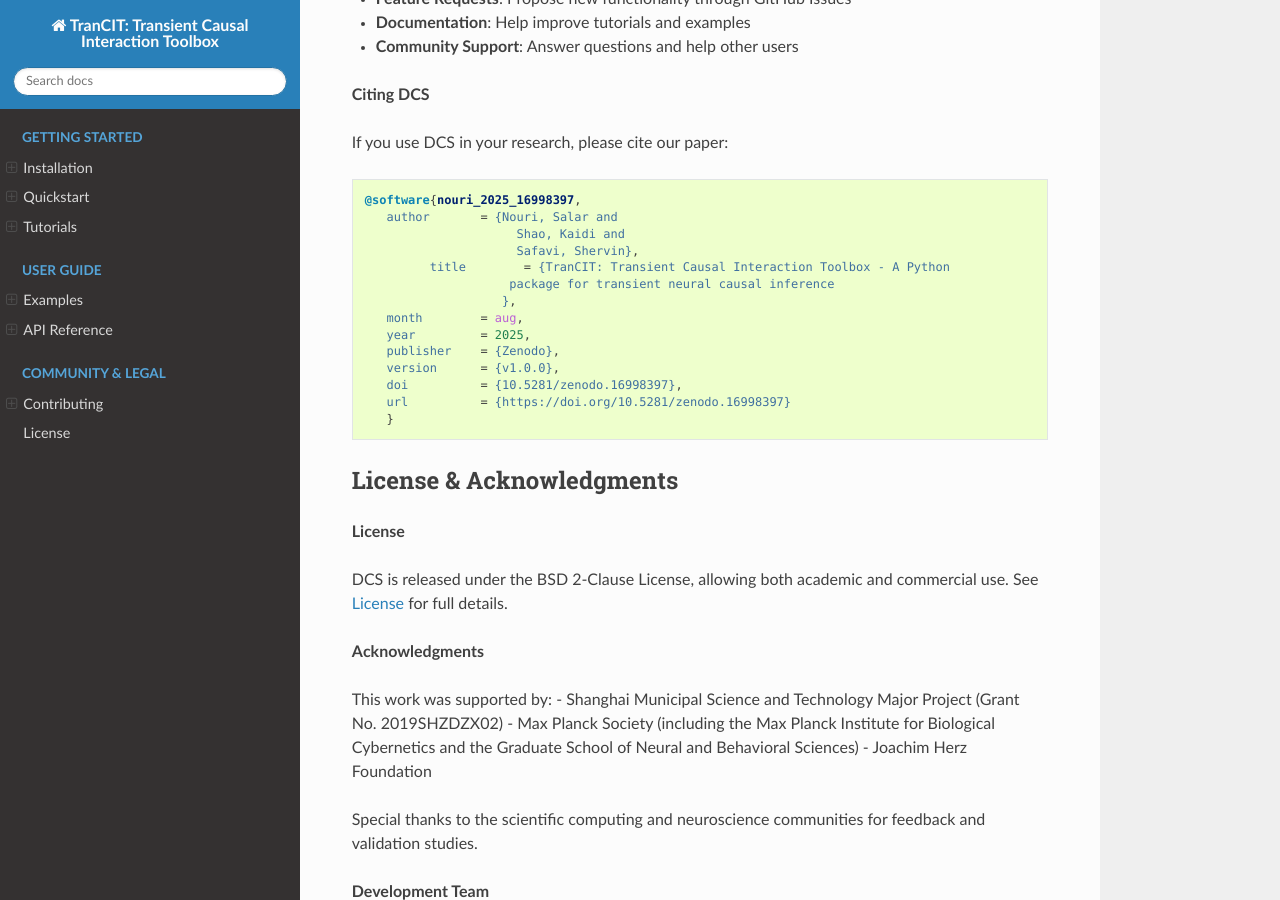
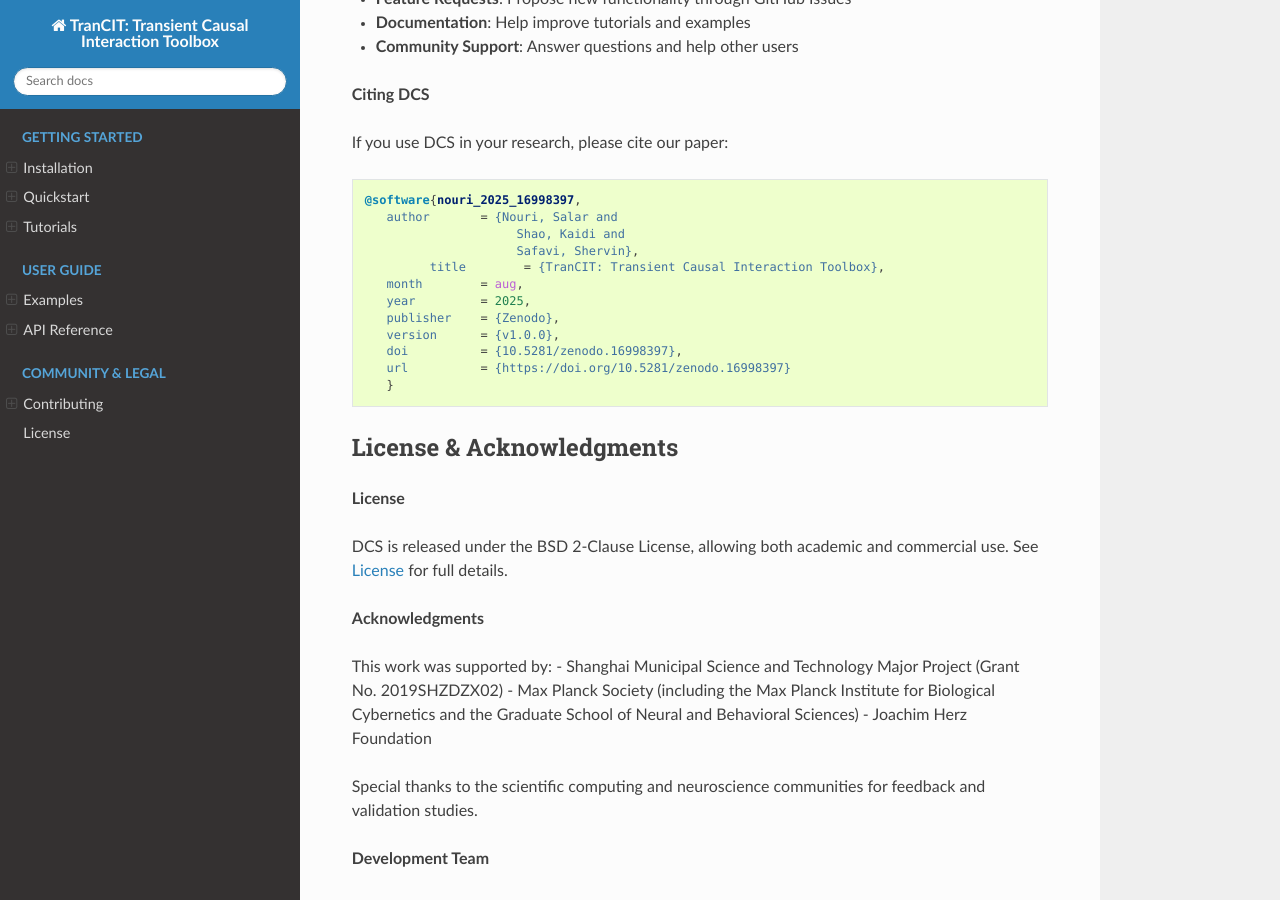
Before and after one commit to CMC-lab/TranCIT, a Sphinx documentation site: the page built from docs/index.rst, in a window 1280 px wide and 900 px high, scrolled down 6380 px. Built offline with Sphinx 7.4.7 and the Read the Docs theme 3.1.0, drawn with Linux system fonts in a browser that asks for light colours; pages that are not in the unit, such as notebooks, are missing from menus; the version number could not be read and is left out.

Commit message:
Simplify project title and descriptions
- Simplify CITATION.cff title to just 'TranCIT: Transient Causal Interaction Toolbox'
- Simplify pyproject.toml description to concise form
- Simplify trancit/__init__.py docstring title
- Clean up BibTeX citations in README.md and docs/index.rst to use simplified title
- Remove redundant subtitle text for cleaner, more professional appearance
- Maintain consistent branding across all project files

```diff
--- a/docs/index.rst
+++ b/docs/index.rst
@@ -288,9 +288,7 @@ If you use DCS in your research, please cite our paper:
       author       = {Nouri, Salar and
                         Shao, Kaidi and
                         Safavi, Shervin},
-            title        = {TranCIT: Transient Causal Interaction Toolbox - A Python
-                       package for transient neural causal inference
-                      },
+            title        = {TranCIT: Transient Causal Interaction Toolbox},
       month        = aug,
       year         = 2025,
       publisher    = {Zenodo},
--- a/pyproject.toml
+++ b/pyproject.toml
@@ -1,7 +1,7 @@
 [project]
 name = "trancit"
 dynamic = ["version"]
-description = "TranCIT: Transient Causal Interaction Toolbox - A Python package for quantifying causal relationships in multivariate time series data."
+description = "TranCIT: Transient Causal Interaction Toolbox."
 authors = [{ name = "Salar Nouri", email = "salr.nouri@gmail.com" }]
 maintainers = [{ name = "Salar Nouri", email = "salr.nouri@gmail.com" }]
 license = "BSD-2-Clause"
```
Also changed, not shown: README.md (+1 -3 lines), 1 other file.
